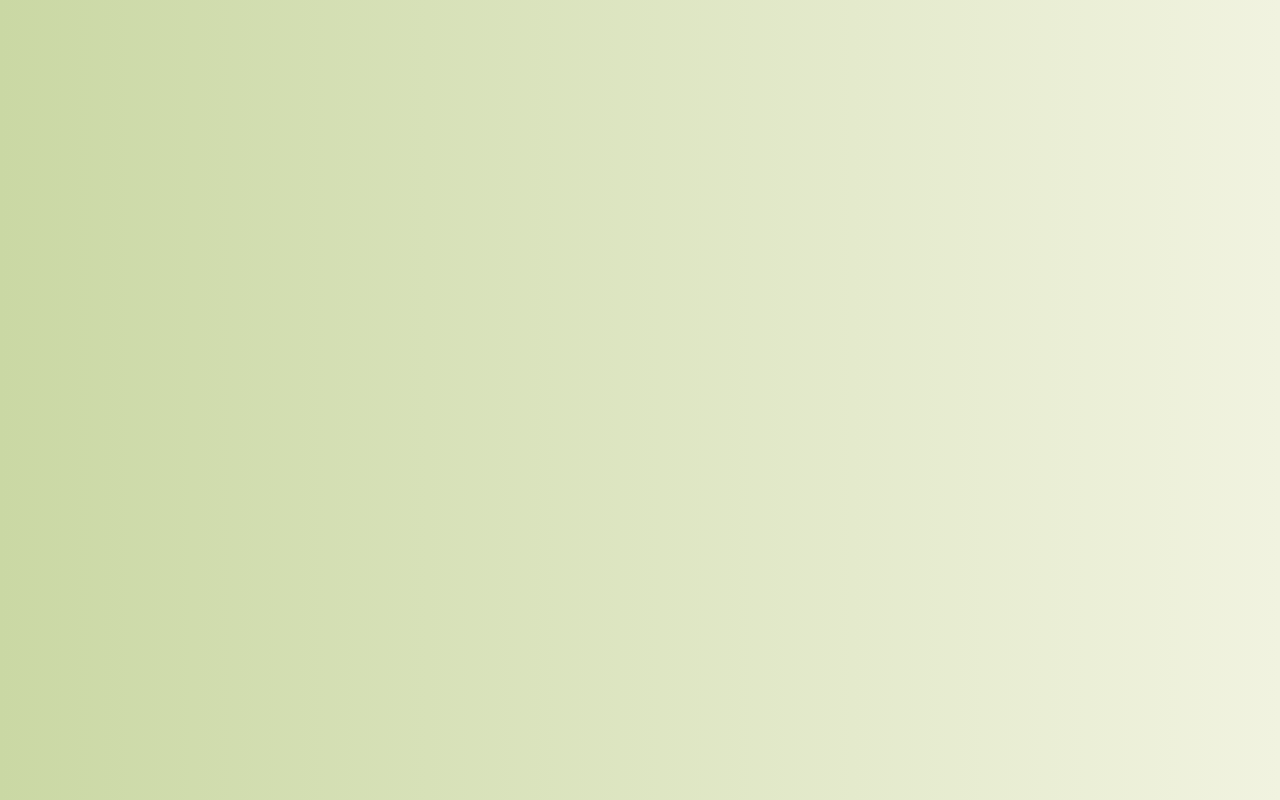
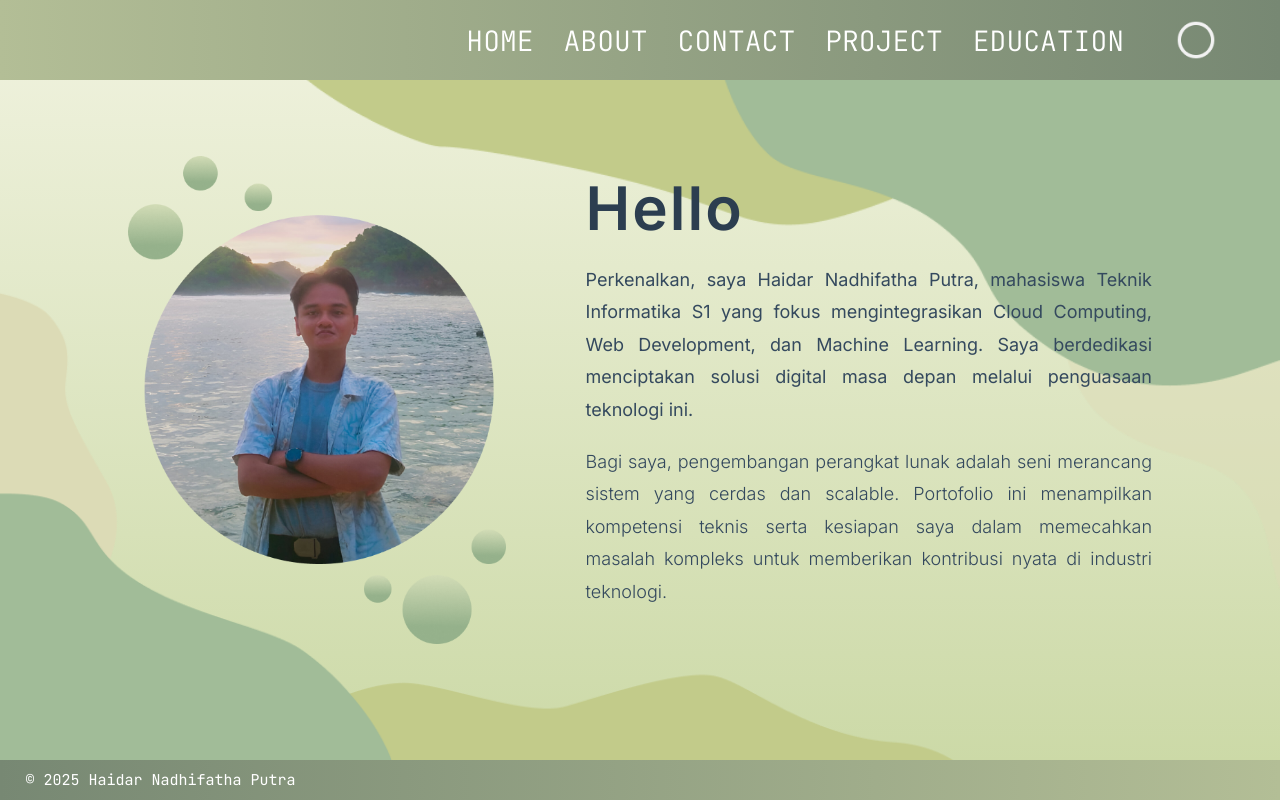
Before and after one commit to HNadhif/GDGoC-Portofolio, a plain HTML site: page Page/home.html in a window 1280 px wide. Drawn offline with Linux system fonts and the light colour scheme.

Commit message:
Home page

```diff
--- a/Page/CSS_File/home.css
+++ b/Page/CSS_File/home.css
@@ -1,3 +1,229 @@
+* {
+    margin: 0;
+    padding: 0;
+    box-sizing: border-box;
+}
+
+html {
+    font-size: 62.5%;
+}
+
 body {
-    background-image: linear-gradient(to right, #CAD8A4, #F1F3E0);
+    position: relative;
+    background-image: linear-gradient(#F1F3E0, #CAD8A4);
+    min-height: 100vh;
+    margin: 0;
+    font-family: 'Inter', Arial, sans-serif;
+    font-weight: 300;
+    color: #333;
+    overflow-x: hidden;
 }
+
+html, body {
+    max-width: 100%;
+    overflow-x: hidden;
+}
+
+/* Animasi Fade-in */
+.fade-in {
+    opacity: 0;
+    transform: translateY(20px);
+    transition: opacity 0.8s ease, transform 0.8s ease;
+}
+
+.fade-in.visible {
+    opacity: 1;
+    transform: translateY(0);
+}
+
+/* Typewriter cursor */
+.typewriter-cursor {
+    border-right: 3px solid #778873;
+    animation: blink 0.7s infinite;
+}
+
+@keyframes blink {
+    0%, 100% { border-color: transparent; }
+    50% { border-color: #778873; }
+}
+
+/* Sisanya tetap sama... */
+.decor {
+    position: absolute;
+    pointer-events: none;
+    z-index: 1;
+}
+
+.decor-1 {
+    top: 0;
+    right: 0;
+    width: 1000px;
+}
+
+.decor-2 {
+    bottom: 0;
+    left: 0;
+    width: 1000px;
+}
+
+nav {
+    width: 100%;
+    position: absolute;
+    top: 0;
+    z-index: 10;
+    display: flex;
+    align-items: center;
+    height: 8rem;
+    background-image: linear-gradient(to right, #B3BE96, #778873);
+}
+
+nav > ul {
+    width: 100%;
+    display: flex;
+    list-style: none;
+    justify-content: flex-end;
+    align-items: center;
+    padding-right: 5%;
+    margin: 0;
+}
+
+nav > ul > li {
+    font-family: "JetBrains Mono", monospace;
+    font-size: 2.8rem;
+    color: white;
+    margin-left: 3rem;
+    cursor: pointer;
+    transition: opacity 0.3s;
+}
+
+nav > ul > li:hover {
+    opacity: 0.6;
+}
+
+.nav-icon {
+    width: 4rem;
+    height: 4rem;
+    vertical-align: middle;
+    display: block;
+    margin-left: 2.2rem;
+}
+
+.container {
+    display: flex;
+    align-items: center;
+    justify-content: center;
+    min-height: calc(100vh - 8rem);
+    padding: 0 10%;
+    gap: 8rem;
+    padding-top: 8rem;
+    position: relative;
+    z-index: 2;
+}
+
+.profile-box {
+    flex: 1;
+    display: flex;
+    justify-content: center;
+    align-items: center;
+}
+
+.profile-pic {
+    width: 100%;
+    max-width: 450px;
+    height: auto;
+    object-fit: cover;
+}
+
+.text-box {
+    flex: 1.5;
+}
+
+.text-box h1 {
+    font-size: 6rem;
+    margin: 0 0 2rem 0;
+    letter-spacing: 2px;
+    color: #2C3E50;
+    font-weight: 600;
+    display: inline-block; /* Untuk typewriter effect */
+}
+
+.text-box p {
+    font-size: 1.8rem;
+    line-height: 1.8;
+    margin-bottom: 2rem;
+    text-align: justify;
+    color: #34495E;
+    font-weight: 300;
+}
+
+.text-box p:first-of-type {
+    font-weight: 400;
+}
+
+footer {
+    position: fixed;
+    bottom: 0;
+    left: 0;
+    width: 100%;
+    height: 4rem;
+    background-image: linear-gradient(to right, #778873, #B3BE96);
+    display: flex;
+    align-items: center;
+    padding: 0 2%;
+    z-index: 10;
+}
+
+.footer-text {
+    font-family: "JetBrains Mono", monospace;
+    font-size: 1.5rem;
+    color: white;
+    font-weight: 400;
+}
+
+@media (max-width: 1024px) {
+    .container {
+        flex-direction: column;
+        text-align: center;
+        gap: 4rem;
+        padding: 12rem 5% 5rem;
+        min-height: calc(100vh - 14rem);
+    }
+
+    .text-box h1 {
+        font-size: 5rem;
+    }
+
+    .text-box p {
+        font-size: 1.6rem;
+        text-align: center;
+    }
+
+    footer {
+        position: relative;
+        margin-top: auto;
+    }
+}
+
+@media (max-width: 768px) {
+    nav > ul > li {
+        font-size: 1.6rem;
+        margin-left: 1.5rem;
+    }
+
+    .text-box h1 {
+        font-size: 4rem;
+    }
+
+    .text-box p {
+        font-size: 1.4rem;
+    }
+
+    .footer-text {
+        font-size: 1.6rem;
+    }
+}
+
+img {
+    max-width: 100%;
+    height: auto;
+}
--- /dev/null
+++ b/Page/JS_File/animasi.js
@@ -0,0 +1,95 @@
+// Fungsi untuk Typewriter Effect
+function initTypewriter() {
+    const helloText = document.querySelector('.text-box h1');
+    if (!helloText) return;
+
+    const originalText = helloText.textContent;
+    helloText.textContent = '';
+    helloText.classList.add('typewriter-cursor');
+
+    let i = 0;
+    const typeWriter = () => {
+        if (i < originalText.length) {
+            helloText.textContent += originalText.charAt(i);
+            i++;
+            setTimeout(typeWriter, 100);
+        } else {
+            // Hapus cursor setelah selesai
+            setTimeout(() => {
+                helloText.classList.remove('typewriter-cursor');
+            }, 500);
+        }
+    };
+
+    // Mulai setelah delay
+    setTimeout(typeWriter, 800);
+}
+
+// Fungsi untuk Fade-in Animation
+function initFadeIn() {
+    // Pilih elemen yang akan dianimasikan
+    const elementsToAnimate = [
+        ...document.querySelectorAll('nav > ul > li'),
+        document.querySelector('.profile-pic'),
+        document.querySelector('.text-box')
+    ].filter(el => el !== null); // Filter null elements
+
+    // Tambahkan class fade-in
+    elementsToAnimate.forEach(el => {
+        el.classList.add('fade-in');
+    });
+
+    // Trigger animasi dengan delay
+    setTimeout(() => {
+        elementsToAnimate.forEach((el, index) => {
+            setTimeout(() => {
+                el.classList.add('visible');
+            }, index * 150); // Stagger effect
+        });
+    }, 500);
+}
+
+// Fungsi untuk inisialisasi semua animasi
+function initAnimations() {
+    // Cek jika user tidak menyukai motion
+    const prefersReducedMotion = window.matchMedia('(prefers-reduced-motion: reduce)').matches;
+
+    if (prefersReducedMotion) {
+        // Skip animasi jika user pilih reduced motion
+        document.querySelector('.text-box h1').classList.remove('typewriter-cursor');
+        return;
+    }
+
+    // Jalankan animasi
+    initFadeIn();
+    initTypewriter();
+
+    // Tambahkan efek hover pada profile picture
+    const profilePic = document.querySelector('.profile-pic');
+    if (profilePic) {
+        profilePic.addEventListener('mouseenter', function() {
+            this.style.transform = 'scale(1.02)';
+            this.style.transition = 'transform 0.3s ease';
+        });
+
+        profilePic.addEventListener('mouseleave', function() {
+            this.style.transform = 'scale(1)';
+        });
+    }
+}
+
+// Event listener untuk memastikan DOM selesai load
+document.addEventListener('DOMContentLoaded', initAnimations);
+
+// Fallback jika DOMContentLoaded sudah terlewat
+if (document.readyState === 'loading') {
+    document.addEventListener('DOMContentLoaded', initAnimations);
+} else {
+    // DOM sudah selesai load
+    initAnimations();
+}
+
+// Optional: Tambahkan event listener untuk viewport changes
+window.addEventListener('resize', function() {
+    // Reset atau adjust animasi jika perlu
+});
--- a/Page/home.html
+++ b/Page/home.html
@@ -2,13 +2,50 @@
 <html lang="en">
 <head>
     <meta charset="UTF-8">
-        <title>Portofolio</title>
+    <meta name="viewport" content="width=device-width, initial-scale=1.0">
+    <title>Portofolio Haidar</title>
+    <link rel="preconnect" href="https://fonts.googleapis.com">
+    <link rel="preconnect" href="https://fonts.gstatic.com" crossorigin>
+    <link href="https://fonts.googleapis.com/css2?family=Inter:wght@300;400;500;600;700&family=JetBrains+Mono:wght@100..800&display=swap" rel="stylesheet">
     <link rel="stylesheet" href="CSS_File/home.css">
+    <script src="JS_File/animasi.js" defer></script>
 </head>
+<body>
+<img src="CSS_File/Asset/Corner atas.png" alt="Decorasi atas" class="decor decor-1">
+<img src="CSS_File/Asset/Corner Bawah.png" alt="Decorasi bawah" class="decor decor-2">
 
-    <body>
 <nav>
+    <ul>
+        <li>HOME</li>
+        <li>ABOUT</li>
+        <li>CONTACT</li>
+        <li>PROJECT</li>
+        <li>EDUCATION</li>
+        <li><img src="CSS_File/Asset/Circle.png" class="nav-icon" alt="Navigation Icon"></li>
+    </ul>
+</nav>
 
-        </nav>
+<main class="container">
+    <div class="profile-box">
+        <img src="CSS_File/Asset/Frame_Gambar.png" alt="Profile Picture" class="profile-pic">
+    </div>
+
+    <div class="text-box">
+        <h1>Hello</h1>
+        <p>
+            Perkenalkan, saya Haidar Nadhifatha Putra, mahasiswa Teknik Informatika S1 yang fokus mengintegrasikan Cloud Computing, Web Development, dan Machine Learning. Saya berdedikasi menciptakan solusi digital masa depan melalui penguasaan teknologi ini.
+        </p>
+        <p>
+            Bagi saya, pengembangan perangkat lunak adalah seni merancang sistem yang cerdas dan scalable. Portofolio ini menampilkan kompetensi teknis serta kesiapan saya dalam memecahkan masalah kompleks untuk memberikan kontribusi nyata di industri teknologi.
+        </p>
+    </div>
+</main>
+
+<footer>
+    <div class="footer-text">
+        © 2025 Haidar Nadhifatha Putra
+    </div>
+</footer>
+
 </body>
 </html>
```
Also changed, not shown: Page/CSS_File/Asset/Circle.png (added), Page/CSS_File/Asset/Corner Bawah.png (added), Page/CSS_File/Asset/Corner atas.png (added), Page/CSS_File/Asset/Frame_Gambar.png (added), Page/CSS_File/fonts/Helvetica-Bold.ttf (added), Page/CSS_File/fonts/Helvetica-BoldOblique.ttf (added), Page/CSS_File/fonts/Helvetica-Oblique.ttf (added), Page/CSS_File/fonts/Helvetica.ttf (added), Page/CSS_File/fonts/helvetica-compressed-5871d14b6903a.otf (added), Page/CSS_File/fonts/helvetica-light-587ebe5a59211.ttf (added), Page/CSS_File/fonts/helvetica-rounded-bold-5871d05ead8de.otf (added). Lines whose indentation alone changed are shown as unchanged.
